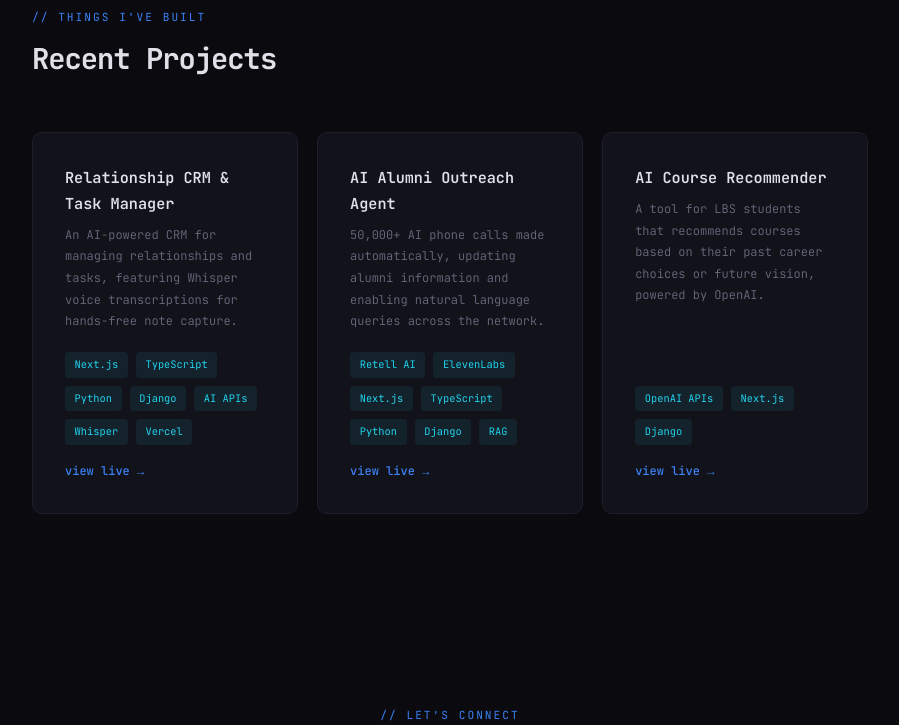
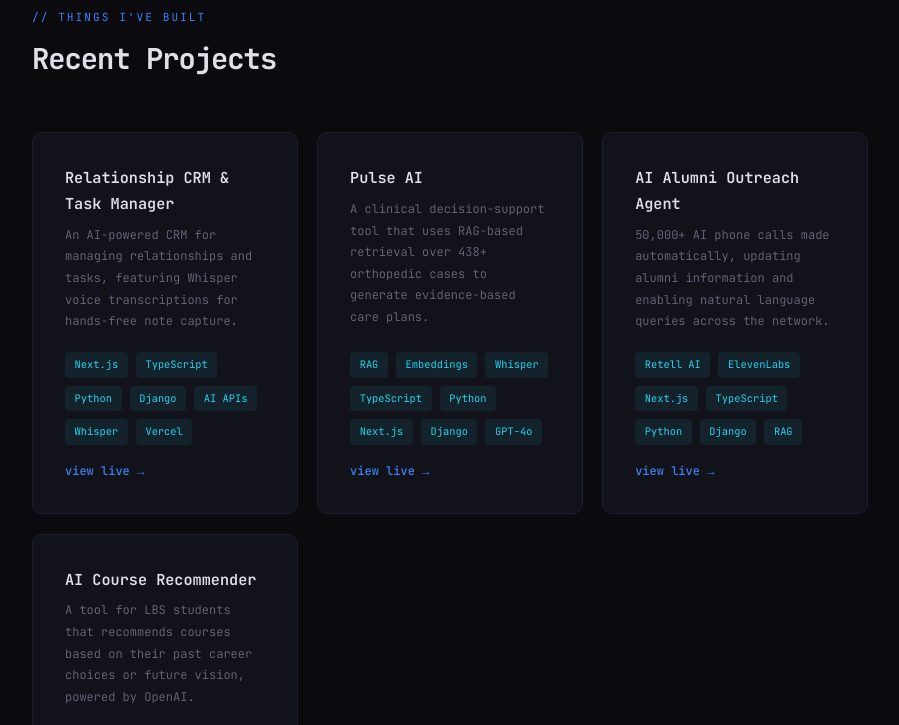
Before and after one commit to vibhumahendru/portfolio-site, a plain HTML site: page index.html in a window 1280 px wide. Shown: the part 1520-2245 px from the top of the page, without its empty margins (190-1089 px from the left). Drawn offline with Linux system fonts and the light colour scheme.

Commit message:
Add Pulse AI as second project

```diff
--- a/index.html
+++ b/index.html
@@ -563,6 +563,21 @@
         <a href="https://tend-ai-flame.vercel.app/" target="_blank" rel="noopener" class="project-link">view live &rarr;</a>
       </div>
       <div class="project-card">
+        <h3>Pulse AI</h3>
+        <p>A clinical decision-support tool that uses RAG-based retrieval over 438+ orthopedic cases to generate evidence-based care plans.</p>
+        <div class="project-tags">
+          <span>RAG</span>
+          <span>Embeddings</span>
+          <span>Whisper</span>
+          <span>TypeScript</span>
+          <span>Python</span>
+          <span>Next.js</span>
+          <span>Django</span>
+          <span>GPT-4o</span>
+        </div>
+        <a href="https://pulse-ai-cyan.vercel.app/" target="_blank" rel="noopener" class="project-link">view live &rarr;</a>
+      </div>
+      <div class="project-card">
         <h3>AI Alumni Outreach Agent</h3>
         <p>50,000+ AI phone calls made automatically, updating alumni information and enabling natural language queries across the network.</p>
         <div class="project-tags">
```
